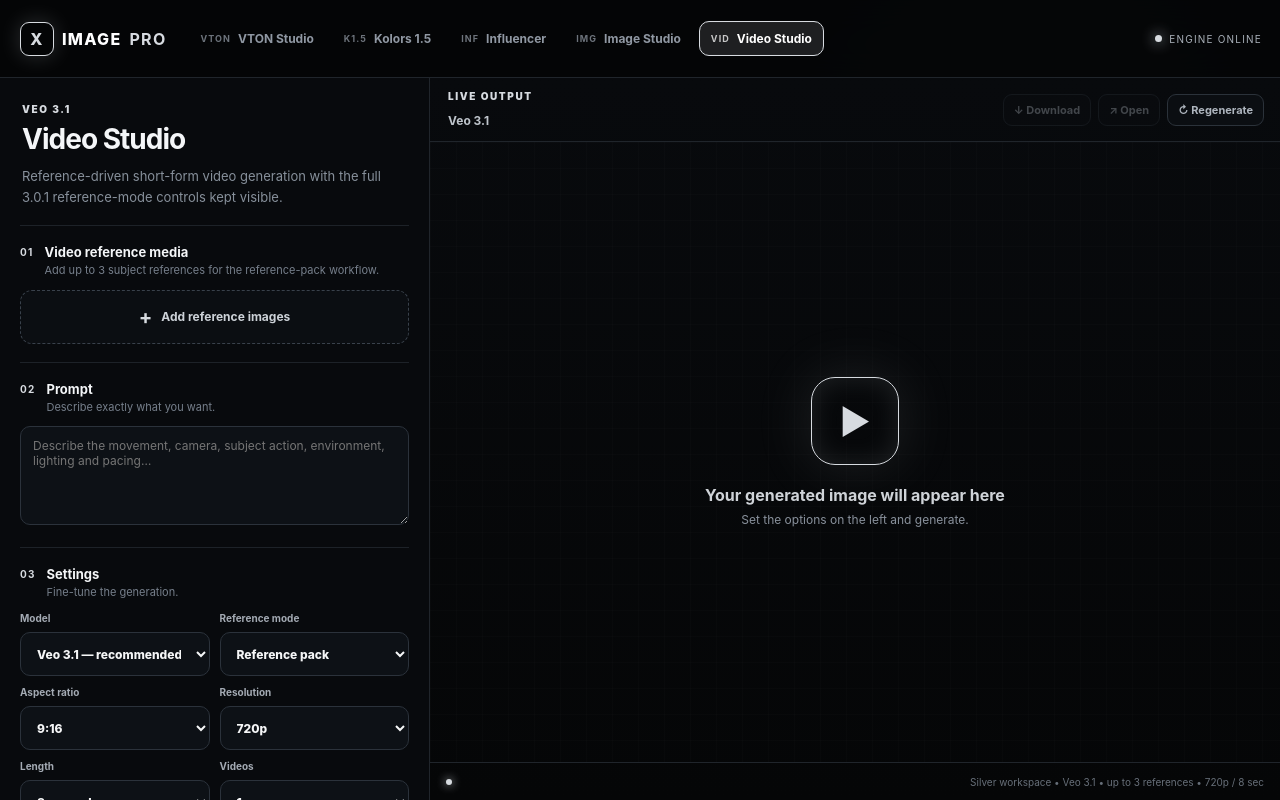
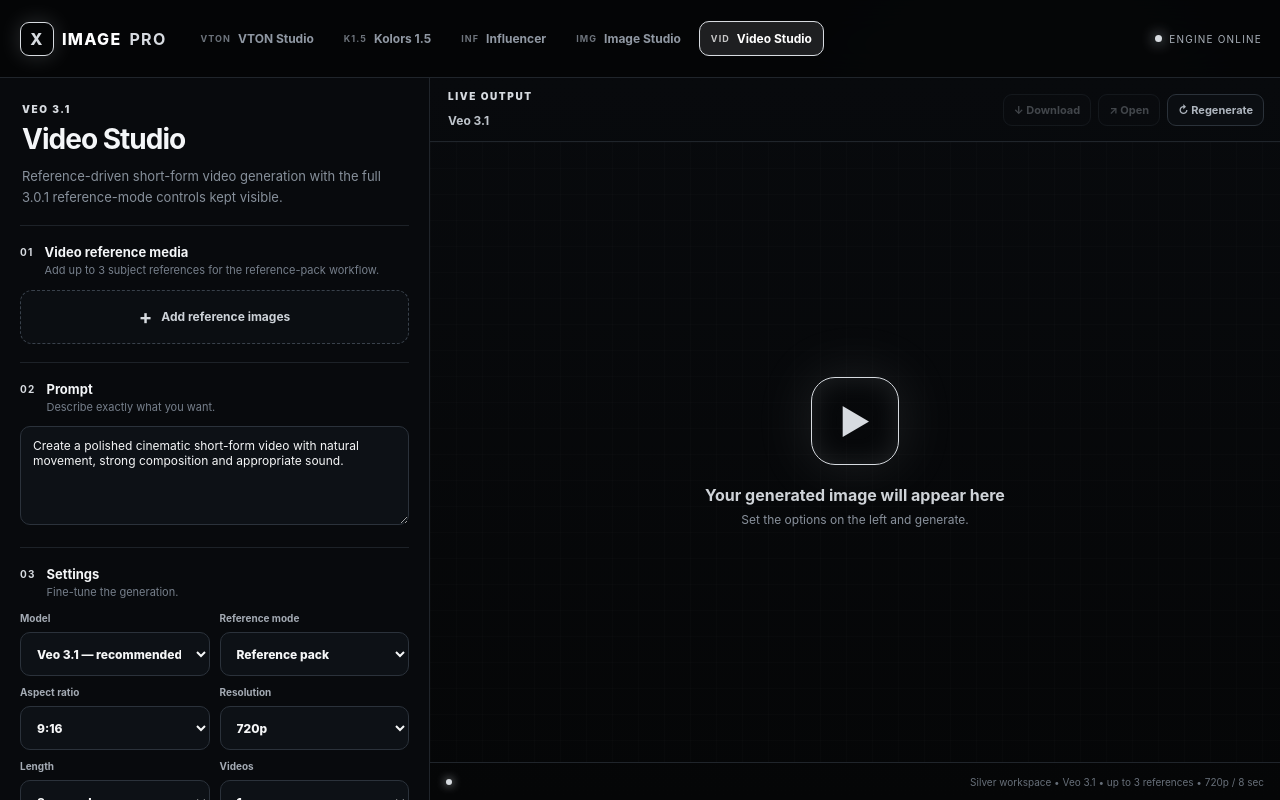
Before and after one commit to xbuildpro/xnanopro, a Next.js app: page /studio/video in a window 1280 px wide. Built offline with nearby package versions, Linux system fonts and the light colour scheme.

Commit message:
Fix Video Studio prerender config

```diff
--- a/app/studio/video/page.js
+++ b/app/studio/video/page.js
@@ -14,6 +14,7 @@
   endpoint: "/api/video",
   outputType: "video",
   defaultAspect: "9:16",
+  defaultPrompt: "Create a polished cinematic short-form video with natural movement, strong composition and appropriate sound.",
   promptPlaceholder: "Describe the movement, camera, subject action, environment, lighting and pacing…",
   uploadGroups: [
     { key: "references", label: "Video reference media", copy: "Add up to 3 subject references for the reference-pack workflow.", max: 3, button: "Add reference images" },
@@ -29,9 +30,6 @@
     { key: "count", label: "Videos", default: "1", options: ["1"] },
     { key: "sound", label: "Generate sound", type: "toggle", default: true, help: "Keep cinematic sound enabled when supported by the model." },
   ],
-  buildPrompt(values) {
-    return `${values.prompt}. Reference mode: ${values.referenceMode}. Create a polished ${values.length} video with cinematic motion, natural movement, strong composition${values.sound ? ", and appropriate sound" : ""}.`;
-  },
   generatingText: "Rendering video…",
   footerNote: "Silver workspace • Veo 3.1 • up to 3 references • 720p / 8 sec",
   cta: "GENERATE VIDEO",
```
